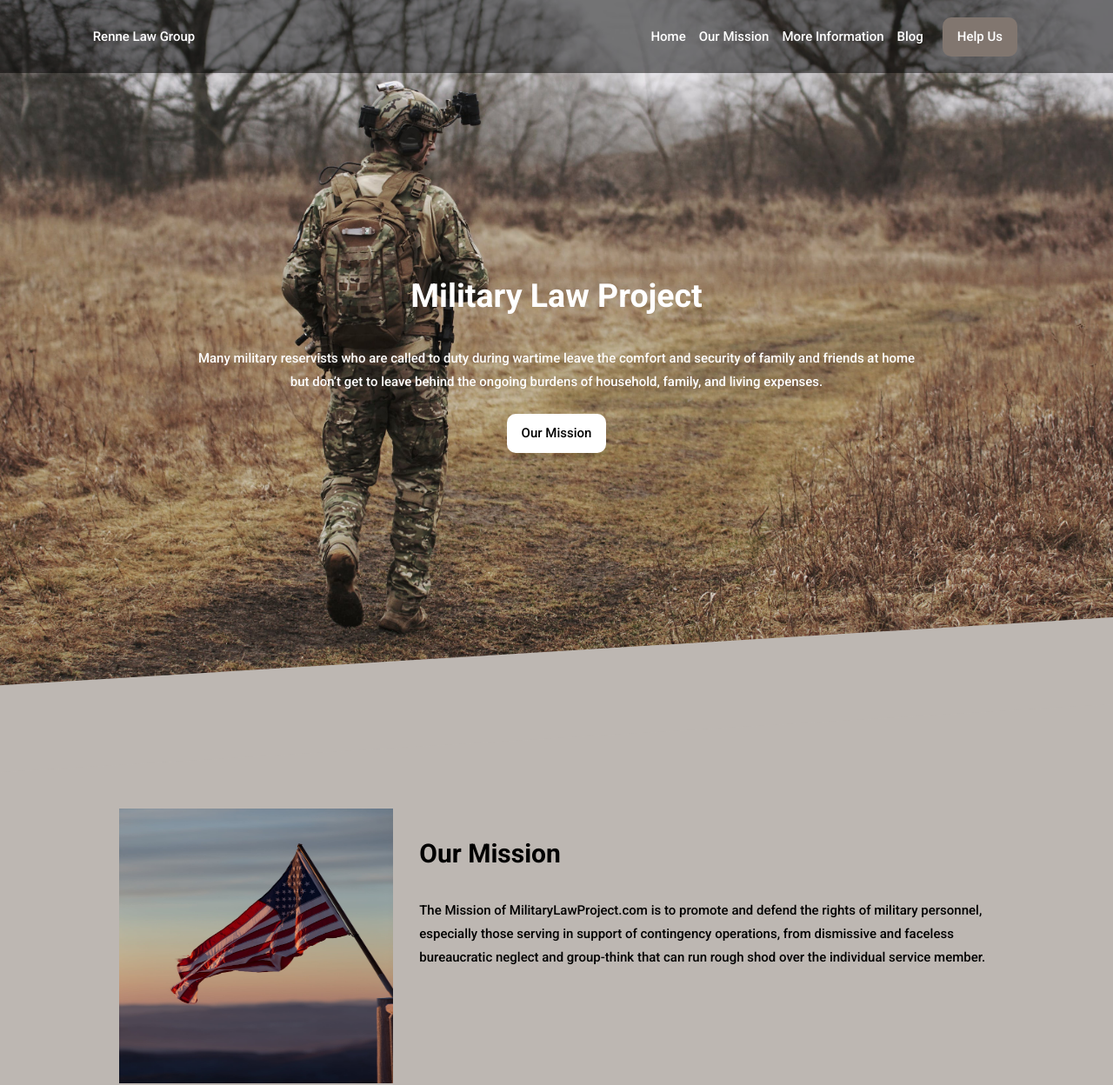
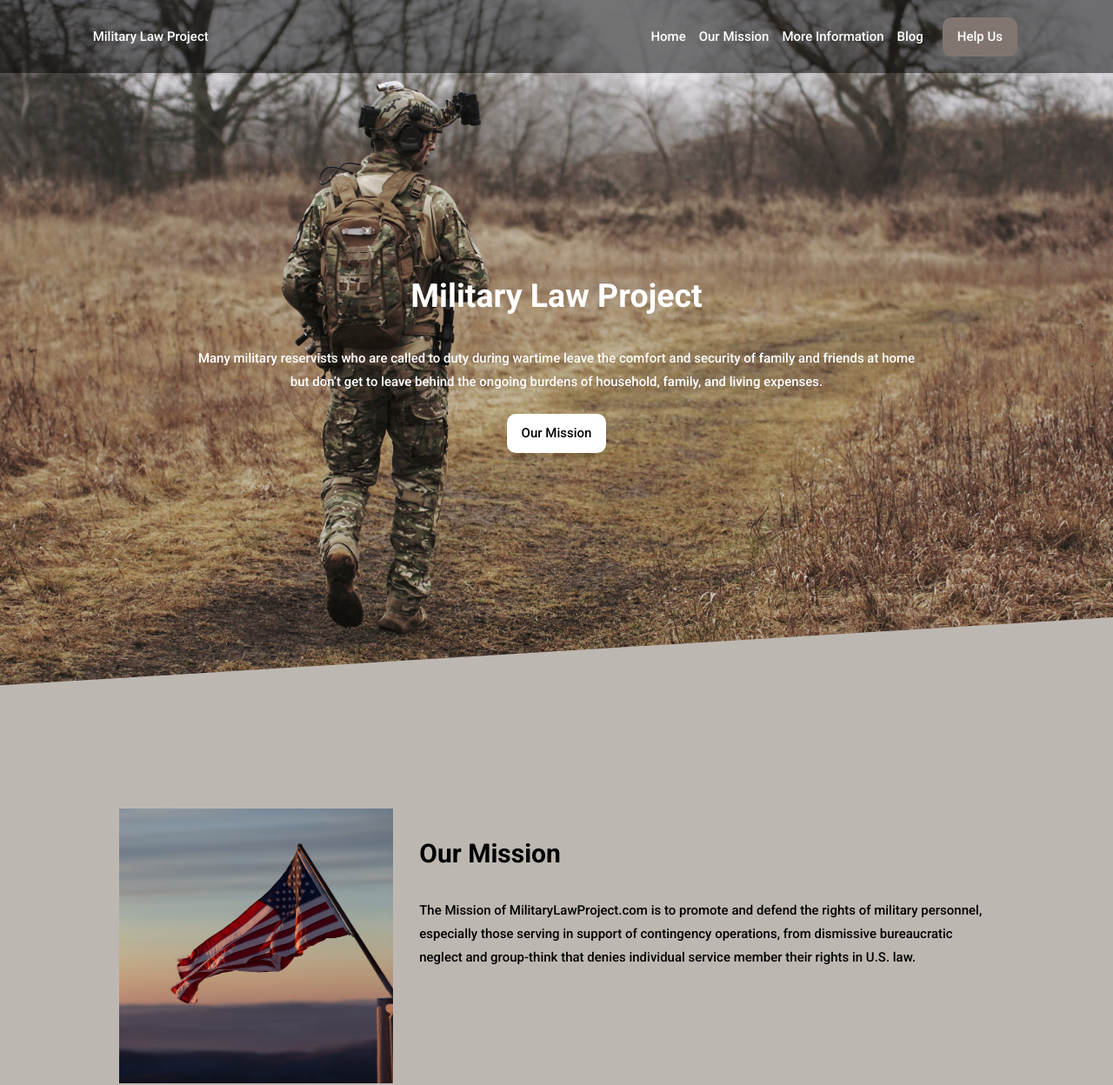
Before and after one commit to joshwcorbett/themilitarylawproject.github.io, a Jekyll site: the page built from index.html, in a window 1280 px wide. Shown: the top 1248 px of the page at 87% size. Built offline with Jekyll 4.4.1, drawn with Linux system fonts in a browser that asks for light colours; some of the changed text lies outside the part shown.

Commit message:
Last round of email updates

```diff
--- a/_includes/footer.html
+++ b/_includes/footer.html
@@ -14,6 +14,6 @@
 
 
   <div id="footerCopyright">
-    &copy; Renne Law Group | 2020 All Rights Reserved
+    <a href="#0">militarylawproject.com</a>
   </div>
 </div>
--- a/_includes/header.html
+++ b/_includes/header.html
@@ -2,7 +2,7 @@
 <header class="site-head row">
 
   <nav class="site-head__nav col-xs-10 col-xs-offset-1">
-    <span class="site-head__nav__brand">Renne Law Group</span>
+    <span class="site-head__nav__brand">Military Law Project</span>
 
     <div class="site-head__nav__list">
       <a href="{{ site.url }}#home" class="site-head__nav__list__item">Home</a>
--- a/index.html
+++ b/index.html
@@ -36,8 +36,8 @@ permalink: /
     <div class="col-xs-12 col-sm-6 col-md-8 last-xs">
       <h2>Our Mission</h2>
       <p>The Mission of MilitaryLawProject.com is to promote and defend the rights of military personnel, especially those
-      serving in support of contingency operations, from dismissive and faceless bureaucratic neglect and group-think that can
-      run rough shod over the individual service member.</p>
+      serving in support of contingency operations, from dismissive bureaucratic neglect and group-think that denies
+      individual service member their rights in U.S. law.</p>
     </div>
     <div class="col-xs-12 col-sm-6 col-md-4">
       <div class="img-container">
@@ -85,12 +85,11 @@ permalink: /
 <div class="site-section col-xs-12 darker">
 
   <div class="row">
-    <div class="col-xs-10 col-xs-offset-1 help-us-section" id="helpUs">
+    <!-- <div class="col-xs-10 col-xs-offset-1 help-us-section" id="helpUs">
       <h2>Help Us</h2>
       <p>If you're an attorney and would like to help out service members and veterans, please click the link and give us your
         contact information. Thank you for checking in with us!</p>
-        <a class="btn btn--large" href="mailto:{{ site.email }}">{{ site.email }}</a>
-    </div>
+    </div> -->
     <div class="col-xs-10 col-xs-offset-1 blog-section" id="blog">
       <h2>More Information</h2>
       <p>We'll post monthly updates on the case as it progresses.</p>
```
